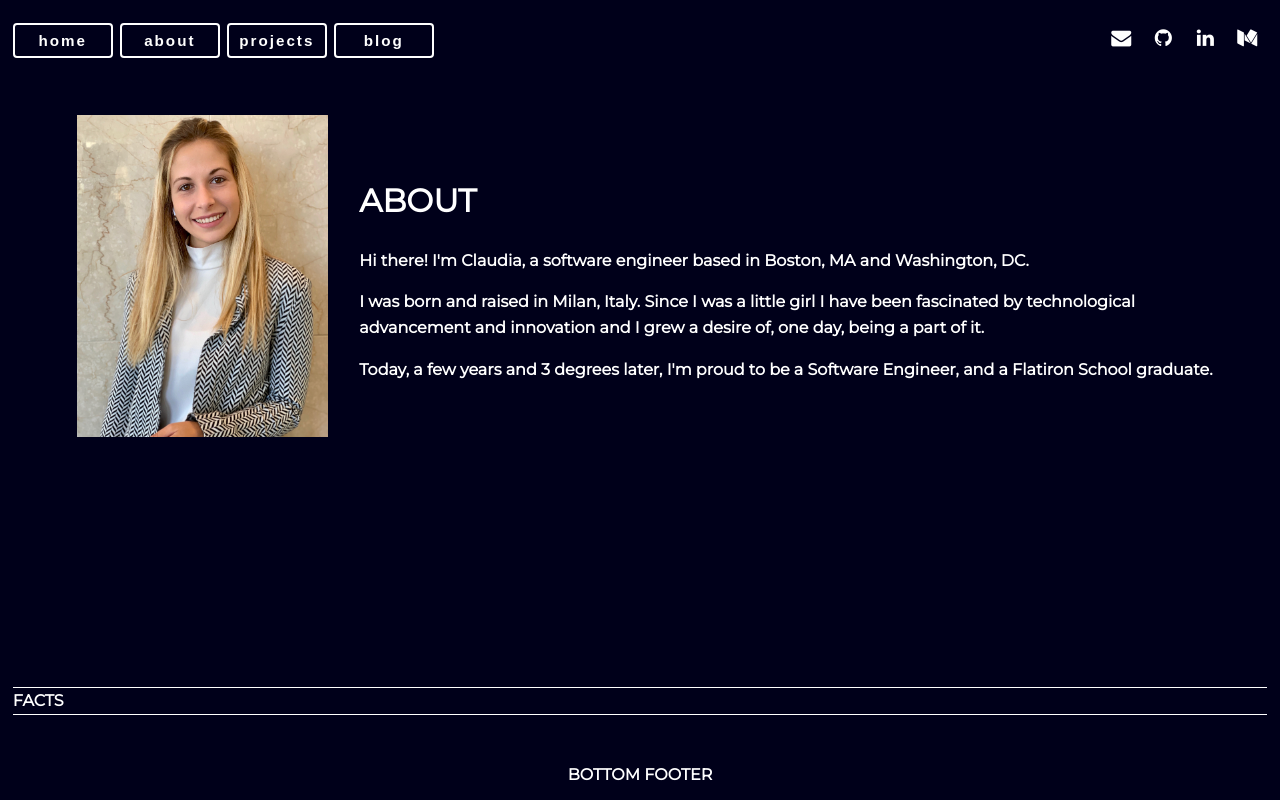
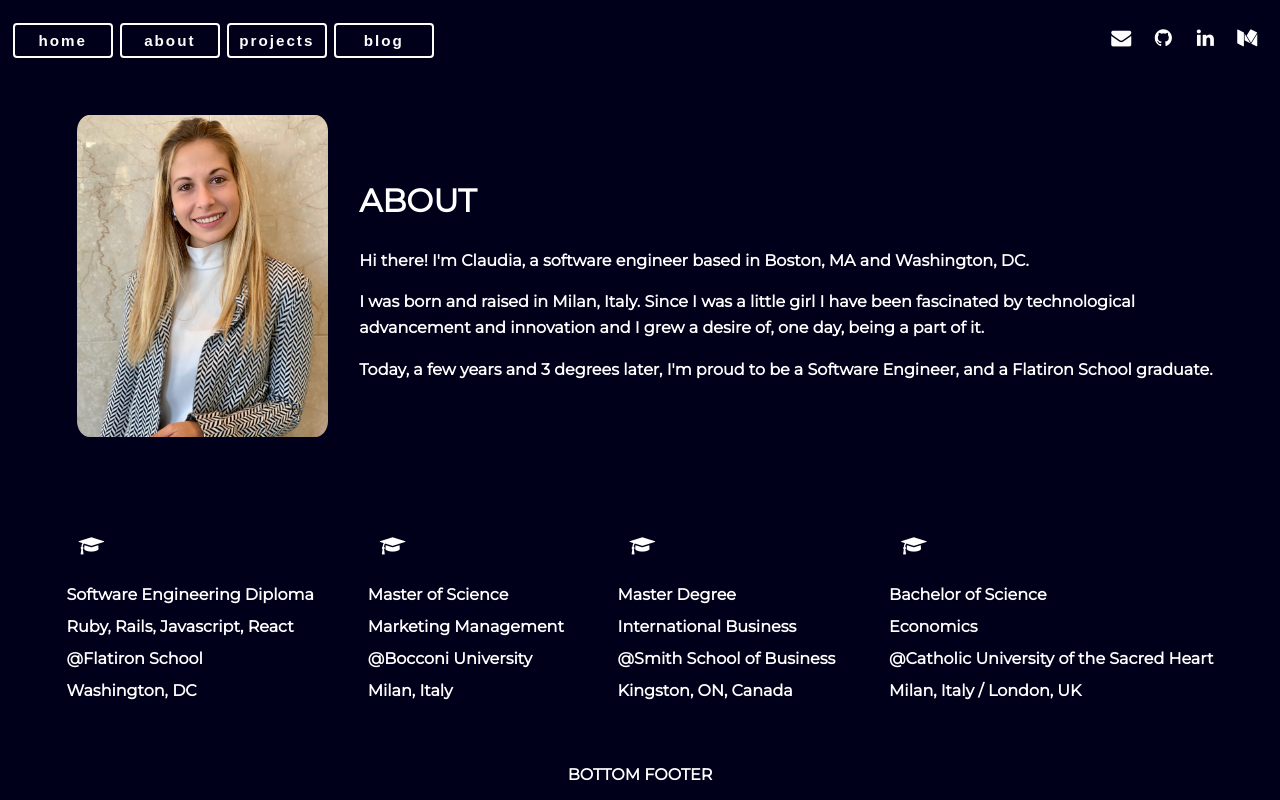
Before and after one commit to ClaFiore/ClaFiore.github.io, a React (Create React App) app: page / in a window 1280 px wide. Both pictures are taken after a click on the button "about". Built offline with nearby package versions, Linux system fonts and the light colour scheme.

Commit message:
added degrees in facts div

```diff
--- a/src/comps/About.js
+++ b/src/comps/About.js
@@ -22,8 +22,35 @@ const About = (props) => {
 
             </div>
 
-            <div id='facts'>
-                FACTS
+            <div id='factsDiv'>
+                <div className='degree'>
+                    <i class="fa fa-graduation-cap" aria-hidden="true"></i>
+                    <p className='facts'>Software Engineering Diploma</p>
+                    <p className='facts'>Ruby, Rails, Javascript, React</p>
+                    <p className='facts'>@Flatiron School</p>
+                    <p className='facts'>Washington, DC</p>
+                </div>
+                <div className='degree'>
+                    <i class="fa fa-graduation-cap" aria-hidden="true"></i>
+                    <p className='facts'>Master of Science</p>
+                    <p className='facts'>Marketing Management</p>
+                    <p className='facts'>@Bocconi University</p>
+                    <p className='facts'>Milan, Italy</p>
+                </div>
+                <div className='degree'>
+                    <i class="fa fa-graduation-cap" aria-hidden="true"></i>
+                    <p className='facts'>Master Degree</p>
+                    <p className='facts'>International Business</p>
+                    <p className='facts'>@Smith School of Business</p>
+                    <p className='facts'>Kingston, ON, Canada</p>
+                </div>
+                <div className='degree'>
+                    <i class="fa fa-graduation-cap" aria-hidden="true"></i>
+                    <p className='facts'>Bachelor of Science</p>
+                    <p className='facts'>Economics</p>
+                    <p className='facts'>@Catholic University of the Sacred Heart</p>
+                    <p className='facts'>Milan, Italy / London, UK</p>
+                </div>
             </div>
         </div>
     )
--- a/src/comps/about.css
+++ b/src/comps/about.css
@@ -31,13 +31,34 @@
       max-width:80%;
       max-height:80%;
       vertical-align: middle;
+      border-radius: 5%;
   }
 
-  #facts{
+  #factsDiv{
       width: 100%;
-      border: 1px white solid;
-      /* background-color: white; */
+      display: flex;
+      flex-wrap: wrap;
+      justify-content: space-evenly;
+      /* border: 1px white solid; */
   }
+
+
+  @keyframes slidein {
+      from {
+          margin-left: 100%;
+          width: 300%;
+        }
+
+        to {
+            margin-left: 0%;
+            width: 100%;
+        }
+    }
+
+    .facts{
+        line-height: 1;
+    }
+
 
 @media only screen and (max-width: 600px) {
     #innerAbout{
@@ -45,16 +66,15 @@
         flex-direction: column;
         align-items: center;
     }
-}
-
-@keyframes slidein {
-    from {
-      margin-left: 100%;
-      width: 300%;
+    #factsDiv{
+        flex-direction: column;
+        justify-content: center;
+        align-items: center;
     }
-
-    to {
-      margin-left: 0%;
-      width: 100%;
+    .degree{
+        text-align: center;
+    }
+    #contentAboutDiv{
+        text-align: center;
     }
 }
```
